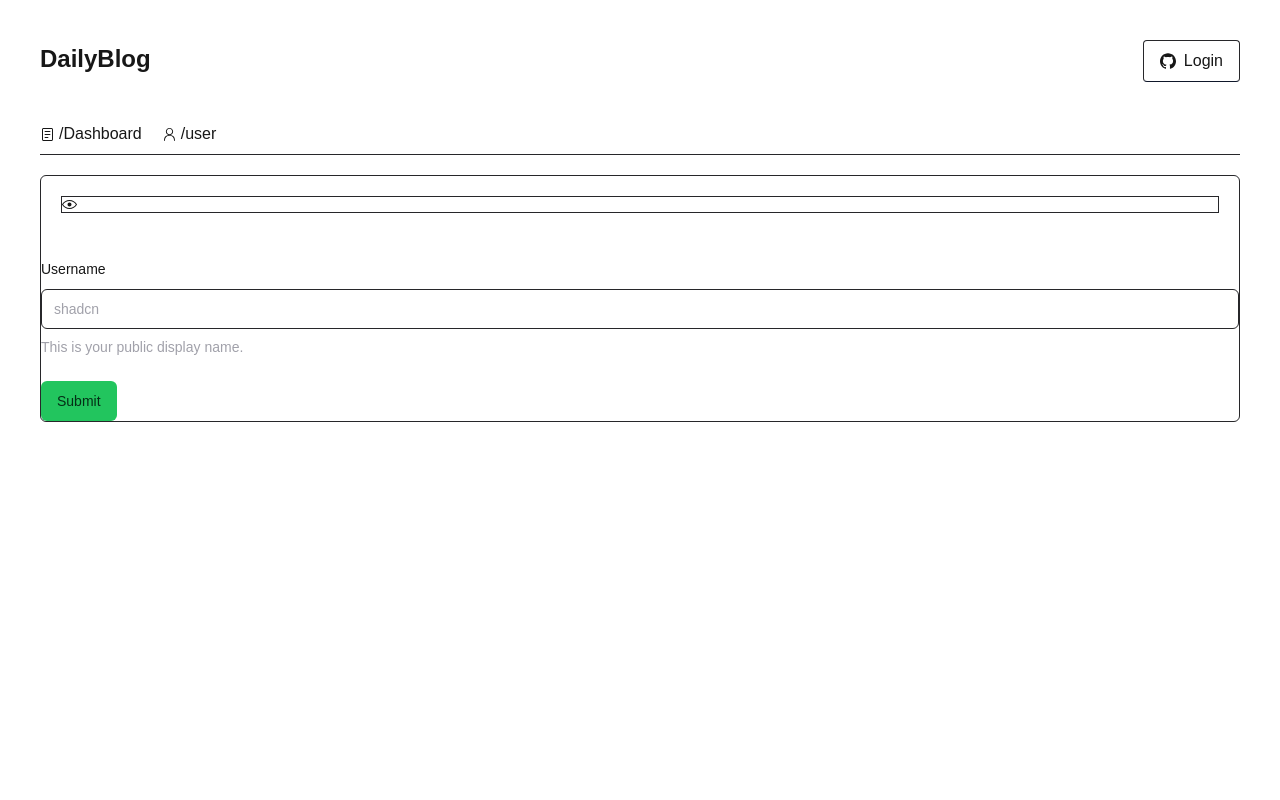
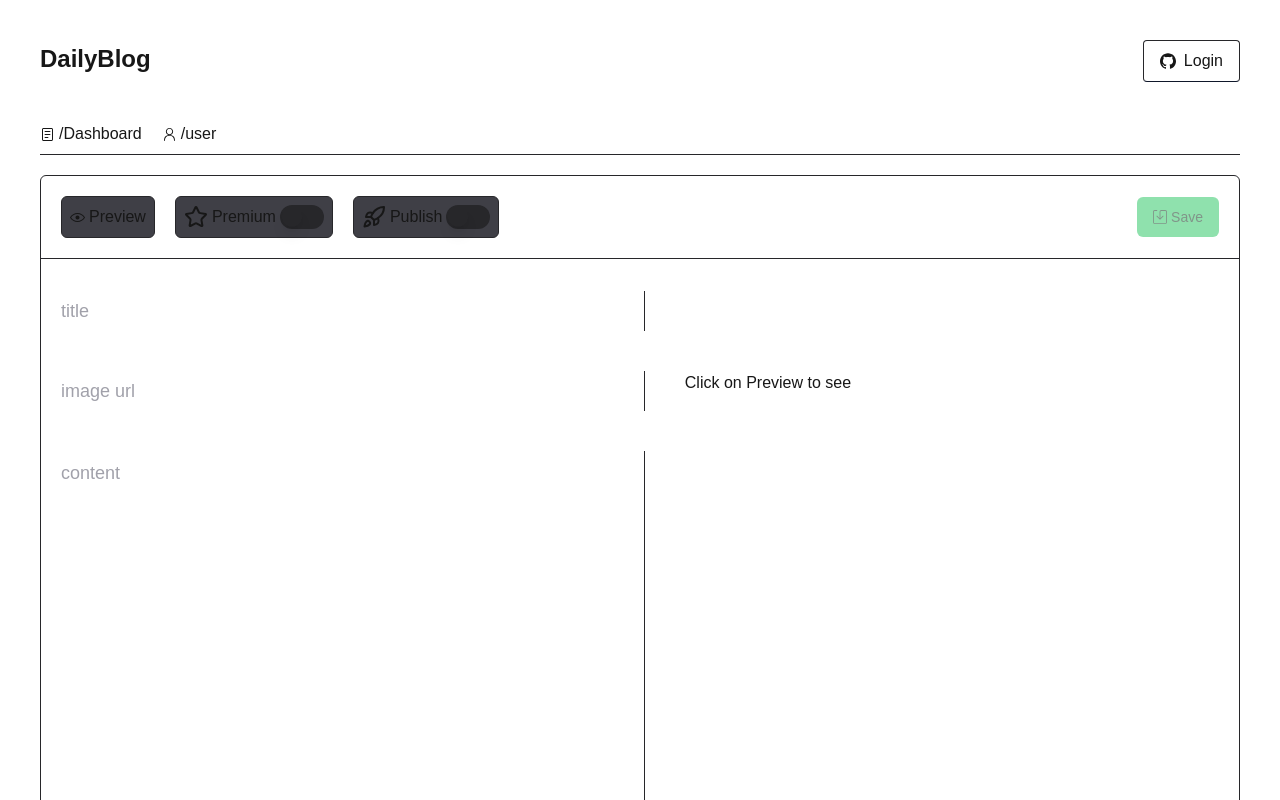
Before and after one commit to Jayabrata18/blog-post-website, a Next.js app: page /dashboard/blog/create in a window 1280 px wide. Shown: the top 800 px of the page. Built offline with nearby package versions, Linux system fonts and the light colour scheme.

Commit message:
Add MarkdownPreview component and Textarea component; update next.config.mjs for image remote patterns

```diff
--- a/app/dashboard/blog/create/page.tsx
+++ b/app/dashboard/blog/create/page.tsx
@@ -4,21 +4,44 @@ import { zodResolver } from "@hookform/resolvers/zod";
 import { useForm } from "react-hook-form";
 import { z } from "zod";
 import { Button } from "@/components/ui/button";
-import { Form, FormControl, FormDescription, FormField, FormItem, FormLabel, FormMessage } from "@/components/ui/form";
+import { Form, FormControl, FormField, FormItem, FormLabel, FormMessage } from "@/components/ui/form";
 import { Input } from "@/components/ui/input";
 import { toast } from "@/hooks/use-toast";
-import { EyeOpenIcon } from "@radix-ui/react-icons";
+import { EyeOpenIcon, Pencil1Icon } from "@radix-ui/react-icons";
+import { Switch } from "@/components/ui/switch";
+import { RocketIcon, StarIcon } from "lucide-react";
+import { BsSave } from "react-icons/bs";
+import { useState } from "react";
+import { cn } from "@/lib/utils";
+import Image from "next/image";
+import { Textarea } from "@/components/ui/textarea";
+import MarkdownPreview from "@/components/markdown/MarkdownPreview";
+
 const FormSchema = z.object({
-    username: z.string().min(2, {
-        message: "Username must be at least 2 characters."
-    })
+    title: z.string().min(2, {
+        message: "Title must be at least 2 characters."
+    }),
+    image_url: z.string().url({
+        message: "Invalid URL"
+    }),
+    content: z.string().min(10, {
+        message: "Content must be at least 10 characters."
+    }),
+    isPremium: z.boolean(),
+    isPublished: z.boolean()
 });
 
 export default function BlogForm() {
+    const [isPreview, setPreview] = useState(false);
     const form = useForm<z.infer<typeof FormSchema>>({
+        mode: "all",
         resolver: zodResolver(FormSchema),
         defaultValues: {
-            username: ""
+            title: "",
+            content: "",
+            image_url: "",
+            isPremium: false,
+            isPublished: false
         }
     });
 
@@ -35,27 +58,154 @@ export default function BlogForm() {
 
     return (
         <Form {...form}>
-            <form onSubmit={form.handleSubmit(onSubmit)} className="w-full border rounded-md space-y-6">
-                <div className="p-5">
-                    <span role="button" tabIndex={0} className="flex items-cennter gap-1 border bg-zine-700">
-                        <EyeOpenIcon />
-                    </span>
+            <form onSubmit={form.handleSubmit(onSubmit)} className="w-full border rounded-md space-y-6 ">
+                <div className="p-5 flex items-center flex-wrap justify-between border-b gap-5">
+                    <div className="flex gap-5 items-center flex-wrap">
+                        <span
+                            role="button"
+                            tabIndex={0}
+                            className="flex items-center gap-1 border bg-zinc-700 p-2 rounded-md hover:ring-2 hover:ring-zinc-400 transition-all"
+                            onClick={() => setPreview(!isPreview)}
+                        >
+                            {isPreview ? (
+                                <>
+                                    <Pencil1Icon />
+                                    Edit
+                                </>
+                            ) : (
+                                <>
+                                    <EyeOpenIcon />
+                                    Preview
+                                </>
+                            )}
+                        </span>
+                        <FormField
+                            control={form.control}
+                            name="isPremium"
+                            render={({ field }) => (
+                                <FormItem>
+                                    <FormControl>
+                                        <div className="flex items-center gap-1 border bg-zinc-700 p-2 rounded-md hover:ring-2 hover:ring-zinc-400 transition-all">
+                                            <StarIcon />
+                                            <span>Premium</span>
+                                            <Switch checked={field.value} onCheckedChange={field.onChange} />
+                                        </div>
+                                    </FormControl>
+                                </FormItem>
+                            )}
+                        />
+                        <FormField
+                            control={form.control}
+                            name="isPublished"
+                            render={({ field }) => (
+                                <FormItem>
+                                    <FormControl>
+                                        <div className="flex items-center gap-1 border bg-zinc-700 p-2 rounded-md hover:ring-2 hover:ring-zinc-400 transition-all">
+                                            <RocketIcon />
+                                            <span>Publish</span>
+                                            <Switch checked={field.value} onCheckedChange={field.onChange} />
+                                        </div>
+                                    </FormControl>
+                                </FormItem>
+                            )}
+                        />
+                    </div>
+
+                    <Button className="flex items-center gap-1" disabled={!form.formState.isValid}>
+                        <BsSave />
+                        Save
+                    </Button>
                 </div>
                 <FormField
                     control={form.control}
-                    name="username"
+                    name="title"
                     render={({ field }) => (
                         <FormItem>
-                            <FormLabel>Username</FormLabel>
+                            <FormLabel></FormLabel>
                             <FormControl>
-                                <Input placeholder="shadcn" {...field} />
+                                <div className={cn("p-2 w-full flex break-words gap-2", isPreview ? "divide-x-0" : "divide-x")}>
+                                    <Input
+                                        placeholder="title"
+                                        {...field}
+                                        className={cn("border-none text-lg font-medium leading-relaxed", isPreview ? "w-0 p-0" : "w-full lg:w-1/2")}
+                                    />
+                                    <div className={cn("lg:px-10", isPreview ? "mx-auto w-full lg:w-4/5" : "w-1/2 lg:block hidden")}>
+                                        <h1 className="text-3xl font-medium">{form.getValues().title}</h1>
+                                    </div>
+                                </div>
                             </FormControl>
-                            <FormDescription>This is your public display name.</FormDescription>
+                            {form.getFieldState("title").invalid && form.getValues().title && <FormMessage />}
+                        </FormItem>
+                    )}
+                />
+                <FormField
+                    control={form.control}
+                    name="image_url"
+                    render={({ field }) => (
+                        <FormItem>
+                            <FormLabel></FormLabel>
+                            <FormControl>
+                                <div className={cn("p-2 w-full flex break-words gap-2", isPreview ? "divide-x-0" : "divide-x")}>
+                                    <Input
+                                        placeholder="image url"
+                                        {...field}
+                                        className={cn("border-none text-lg font-medium leading-relaxed", isPreview ? "w-0 p-0" : "w-full lg:w-1/2")}
+                                    />
+                                    <div className={cn("lg:px-10", isPreview ? "mx-auto w-full lg:w-4/5" : "w-1/2 lg:block hidden")}>
+                                        {!isPreview ? (
+                                            <>
+                                                <p>Click on Preview to see</p>
+                                            </>
+                                        ) : (
+                                            <div className="relative h-80 mt-5 border rounded-md">
+                                                <Image
+                                                    src={form.getValues().image_url}
+                                                    alt="preview"
+                                                    fill
+                                                    className="object-cover object-center rounded-md"
+                                                />
+                                            </div>
+                                        )}
+                                    </div>
+                                </div>
+                            </FormControl>
+                            {form.getFieldState("image_url").invalid && form.getValues().image_url && (
+                                <div className="p-2">
+                                    <FormMessage />
+                                </div>
+                            )}
+
                             <FormMessage />
                         </FormItem>
                     )}
                 />
-                <Button type="submit">Submit</Button>
+                <FormField
+                    control={form.control}
+                    name="content"
+                    render={({ field }) => (
+                        <FormItem>
+                            <FormLabel></FormLabel>
+                            <FormControl>
+                                <div className={cn("p-2 w-full flex break-words gap-2", isPreview ? "divide-x-0 " : "divide-x h-70vh")}>
+                                    <Textarea
+                                        placeholder="content"
+                                        {...field}
+                                        className={cn(
+                                            "border-none text-lg font-medium leading-relaxed resize-none ",
+                                            isPreview ? "w-0 p-0" : "w-full lg:w-1/2"
+                                        )}
+                                    />
+                                    <div className={cn("lg:px-10", isPreview ? "mx-auto w-full lg:w-4/5" : "w-1/2 lg:block hidden")}>
+                                        <MarkdownPreview content={form.getValues().content} />
+                                    </div>
+                                </div>
+                            </FormControl>
+                            {form.getFieldState("content").invalid && form.getValues().content && <FormMessage />}
+
+                            <FormMessage />
+                        </FormItem>
+                    )}
+                />
             </form>
         </Form>
     );
--- /dev/null
+++ b/components/markdown/MarkdownPreview.tsx
@@ -0,0 +1,10 @@
+import React from "react";
+
+const MarkdownPreview = ({ content, className }: { content: string; className?: string }) => {
+    return <div>
+
+        {content}
+    </div>;
+};
+
+export default MarkdownPreview;
--- /dev/null
+++ b/components/ui/textarea.tsx
@@ -0,0 +1,24 @@
+import * as React from "react"
+
+import { cn } from "@/lib/utils"
+
+export interface TextareaProps
+  extends React.TextareaHTMLAttributes<HTMLTextAreaElement> {}
+
+const Textarea = React.forwardRef<HTMLTextAreaElement, TextareaProps>(
+  ({ className, ...props }, ref) => {
+    return (
+      <textarea
+        className={cn(
+          "flex min-h-[80px] w-full rounded-md border border-input bg-background px-3 py-2 text-sm ring-offset-background placeholder:text-muted-foreground focus-visible:outline-none focus-visible:ring-2 focus-visible:ring-ring focus-visible:ring-offset-2 disabled:cursor-not-allowed disabled:opacity-50",
+          className
+        )}
+        ref={ref}
+        {...props}
+      />
+    )
+  }
+)
+Textarea.displayName = "Textarea"
+
+export { Textarea }
--- a/package.json
+++ b/package.json
@@ -25,6 +25,8 @@
     "react-dom": "^18",
     "react-hook-form": "^7.53.0",
     "react-icons": "^5.3.0",
+    "react-markdown": "^9.0.1",
+    "rehype-highlight": "^7.0.0",
     "tailwind-merge": "^2.5.2",
     "tailwindcss-animate": "^1.0.7",
     "zod": "^3.23.8"
```
Also changed, not shown: next.config.mjs (+16 -1 lines), 1 other file (tests, documents, lock files or other folders).
